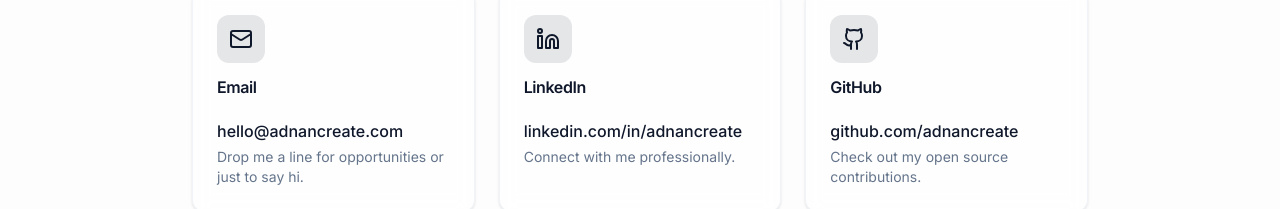
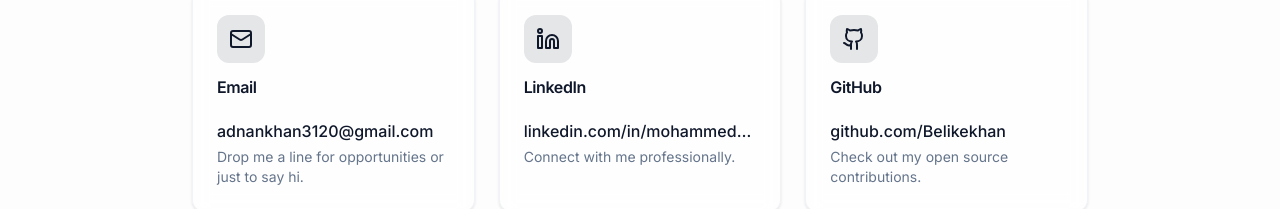
Before and after one commit to Belikekhan/portfolio, a Next.js app: page /contact in a window 1280 px wide. Shown: the part 354-563 px from the top of the page. Built offline with nearby package versions, Linux system fonts and the light colour scheme.

Commit message:
Update contact links in footer and contact page and fix lint errors

```diff
--- a/src/app/contact/page.tsx
+++ b/src/app/contact/page.tsx
@@ -7,22 +7,22 @@ export default function ContactPage() {
     const contactLinks = [
         {
             label: "Email",
-            value: "hello@adnancreate.com",
-            href: "mailto:hello@adnancreate.com",
+            value: "adnankhan3120@gmail.com",
+            href: "mailto:adnankhan3120@gmail.com",
             icon: <Mail className="w-6 h-6" />,
             description: "Drop me a line for opportunities or just to say hi."
         },
         {
             label: "LinkedIn",
-            value: "linkedin.com/in/adnancreate",
-            href: "https://linkedin.com/in/adnancreate",
+            value: "linkedin.com/in/mohammed-adnan-khan-923832239",
+            href: "https://www.linkedin.com/in/mohammed-adnan-khan-923832239",
             icon: <Linkedin className="w-6 h-6" />,
             description: "Connect with me professionally."
         },
         {
             label: "GitHub",
-            value: "github.com/adnancreate",
-            href: "https://github.com/adnancreate",
+            value: "github.com/Belikekhan",
+            href: "https://github.com/Belikekhan",
             icon: <Github className="w-6 h-6" />,
             description: "Check out my open source contributions."
         }
@@ -38,7 +38,7 @@ export default function ContactPage() {
                                 Get in <span className="text-primary">Touch</span>
                             </h1>
                             <p className="text-muted-foreground text-lg max-w-2xl mx-auto">
-                                I'm always open to discussing new projects, creative ideas, or opportunities to be part of your visions.
+                                I&apos;m always open to discussing new projects, creative ideas, or opportunities to be part of your visions.
                             </p>
                         </div>
 
--- a/src/components/layout/Footer.tsx
+++ b/src/components/layout/Footer.tsx
@@ -1,5 +1,5 @@
 import Link from "next/link";
-import { Github, Linkedin, Mail, Twitter } from "lucide-react";
+import { Github, Linkedin, Mail } from "lucide-react";
 
 export default function Footer() {
     return (
@@ -16,7 +16,7 @@ export default function Footer() {
 
                 <div className="flex items-center gap-6">
                     <a
-                        href="https://github.com/adnancreate"
+                        href="https://github.com/Belikekhan"
                         target="_blank"
                         rel="noopener noreferrer"
                         className="text-muted-foreground hover:text-foreground transition-colors"
@@ -25,7 +25,7 @@ export default function Footer() {
                         <Github size={20} />
                     </a>
                     <a
-                        href="https://linkedin.com/in/adnancreate"
+                        href="https://www.linkedin.com/in/mohammed-adnan-khan-923832239"
                         target="_blank"
                         rel="noopener noreferrer"
                         className="text-muted-foreground hover:text-foreground transition-colors"
@@ -34,7 +34,7 @@ export default function Footer() {
                         <Linkedin size={20} />
                     </a>
                     <a
-                        href="mailto:hello@adnancreate.com"
+                        href="mailto:adnankhan3120@gmail.com"
                         className="text-muted-foreground hover:text-foreground transition-colors"
                         aria-label="Email"
                     >
```
